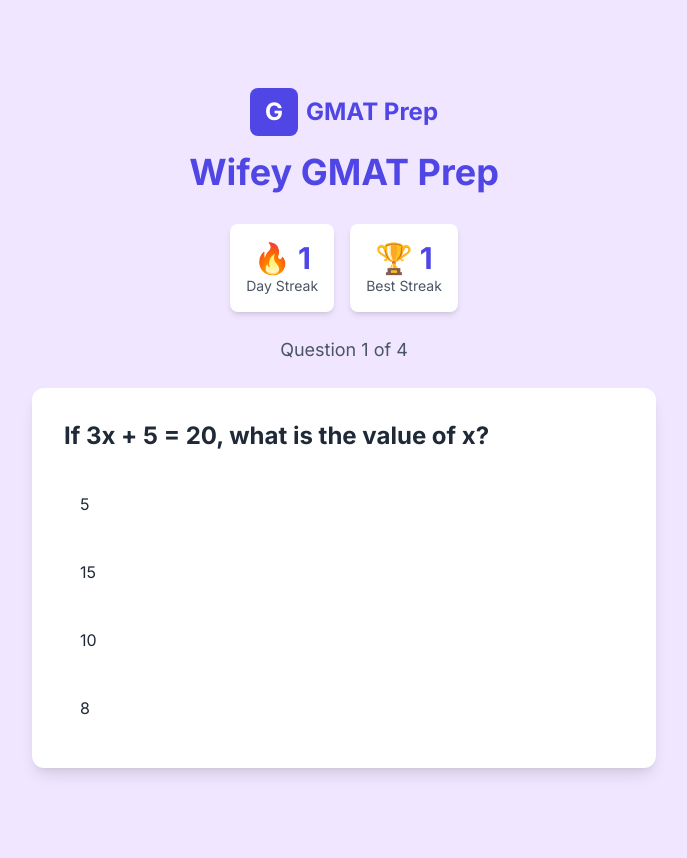
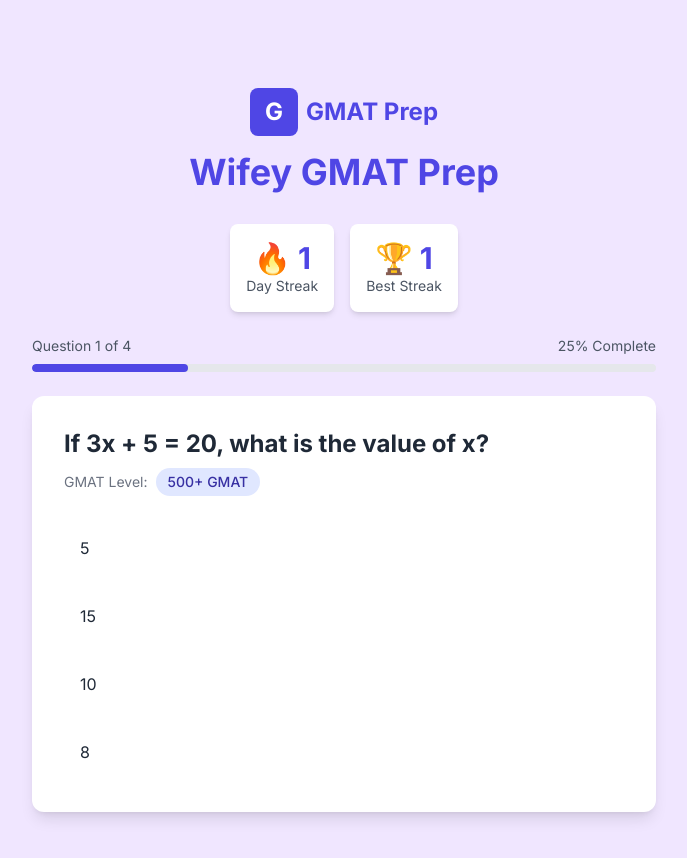
Before and after one commit to trietvuive/wifey-quiz, a Next.js app: page / in a window 1280 px wide. Shown: the top 858 px of the page, without its empty margins (296-983 px from the left). Built offline with nearby package versions, Linux system fonts and the light colour scheme.

Commit message:
add more questions

```diff
--- a/package.json
+++ b/package.json
@@ -3,7 +3,8 @@
     "@types/node": "^22.13.1",
     "@types/react": "^19.0.8",
     "@types/react-dom": "^19.0.3",
-    "next": "^15.1.6"
+    "next": "^15.1.6",
+    "recharts": "^2.15.1"
   },
   "scripts": {
     "dev": "next dev",
--- a/src/app/page.tsx
+++ b/src/app/page.tsx
@@ -2,12 +2,14 @@
 
 import React, { useEffect, useState } from 'react';
 import { getDailyQuestions } from '@/utils/dailyQuestions';
-import { Question } from '@/types/quiz';
+import { Question, EloHistory } from '@/types/quiz';
 import QuizCard from '@/components/QuizCard';
 import Results from '@/components/Results';
 import { QuizState } from '@/types/quiz';
 import StreakDisplay from '@/components/StreakDisplay';
 import Logo from '@/components/Logo';
+import QuizProgress from '@/components/QuizProgress';
+import { calculateNewElo, getInitialElo, updateEloHistory } from '@/utils/eloCalculator';
 
 export default function Home() {
   const [dailyQuestions, setDailyQuestions] = useState<Question[]>([]);
@@ -15,16 +17,51 @@
     currentQuestionIndex: 0,
     score: 0,
     showResults: false,
+    eloRating: getInitialElo()
   });
+  const [ratingHistory, setRatingHistory] = useState<EloHistory[]>([]);
 
   useEffect(() => {
-    setDailyQuestions(getDailyQuestions());
+    const questions = getDailyQuestions();
+    console.log('Setting daily questions:', questions); // Debug log
+    setDailyQuestions(questions);
   }, []);
+
+  useEffect(() => {
+    const stored = localStorage.getItem('eloRating');
+    if (stored) {
+      const { history } = JSON.parse(stored);
+      setRatingHistory(history);
+    }
+  }, [quizState.eloRating]);
 
   const handleAnswer = (isCorrect: boolean) => {
     setTimeout(() => {
+      const currentQuestion = dailyQuestions[quizState.currentQuestionIndex];
+      const newElo = calculateNewElo(
+        quizState.eloRating,
+        currentQuestion.difficulty,
+        isCorrect
+      );
+
+      updateEloHistory(
+        quizState.eloRating,
+        newElo,
+        currentQuestion.difficulty,
+        isCorrect
+      );
+
       if (isCorrect) {
-        setQuizState(prev => ({ ...prev, score: prev.score + 1 }));
+        setQuizState(prev => ({
+          ...prev,
+          score: prev.score + 1,
+          eloRating: newElo
+        }));
+      } else {
+        setQuizState(prev => ({
+          ...prev,
+          eloRating: newElo
+        }));
       }
 
       if (quizState.currentQuestionIndex < dailyQuestions.length - 1) {
@@ -43,6 +80,7 @@
       currentQuestionIndex: 0,
       score: 0,
       showResults: false,
+      eloRating: getInitialElo()
     });
   };
 
@@ -54,9 +92,10 @@
         <StreakDisplay />
         {!quizState.showResults ? (
           <>
-            <div className="text-center mb-6 text-lg text-gray-600">
-              Question {quizState.currentQuestionIndex + 1} of {dailyQuestions.length}
-            </div>
+            <QuizProgress
+              currentQuestion={quizState.currentQuestionIndex}
+              totalQuestions={dailyQuestions.length}
+            />
             {dailyQuestions.length > 0 && (
               <QuizCard
                 question={dailyQuestions[quizState.currentQuestionIndex]}
@@ -69,6 +108,8 @@
             score={quizState.score}
             totalQuestions={dailyQuestions.length}
             onRestart={handleRestart}
+            eloRating={quizState.eloRating}
+            ratingHistory={ratingHistory}
           />
         )}
       </div>
--- /dev/null
+++ b/src/components/Countdown.tsx
@@ -0,0 +1,51 @@
+import React, { useEffect, useState } from 'react';
+
+export default function Countdown() {
+  const [timeLeft, setTimeLeft] = useState('');
+  const [progress, setProgress] = useState(100);
+
+  useEffect(() => {
+    const calculateTime = () => {
+      const now = new Date();
+      const tomorrow = new Date(now);
+      tomorrow.setDate(tomorrow.getDate() + 1);
+      tomorrow.setHours(0, 0, 0, 0);
+
+      const diff = tomorrow.getTime() - now.getTime();
+      const totalMillisInDay = 24 * 60 * 60 * 1000;
+
+      // Calculate progress percentage
+      const progressPercent = (diff / totalMillisInDay) * 100;
+      setProgress(progressPercent);
+
+      // Calculate time components
+      const hours = Math.floor(diff / (1000 * 60 * 60));
+      const minutes = Math.floor((diff % (1000 * 60 * 60)) / (1000 * 60));
+      const seconds = Math.floor((diff % (1000 * 60)) / 1000);
+
+      return `${hours}h ${minutes}m ${seconds}s`;
+    };
+
+    const timer = setInterval(() => {
+      setTimeLeft(calculateTime());
+    }, 1000);
+
+    return () => clearInterval(timer);
+  }, []);
+
+  return (
+    <div className="text-center mt-6 p-4 bg-indigo-50 rounded-lg">
+      <div className="text-sm text-gray-600 mb-2">Next questions in</div>
+      <div className="text-xl font-mono font-bold text-indigo-600 mb-3">{timeLeft}</div>
+      <div className="w-full h-2 bg-gray-200 rounded-full overflow-hidden">
+        <div
+          className="h-full bg-indigo-600 transition-all duration-1000 ease-linear rounded-full"
+          style={{
+            width: `${progress}%`,
+            transition: 'width 1s linear'
+          }}
+        />
+      </div>
+    </div>
+  );
+}
--- a/src/components/QuizCard.tsx
+++ b/src/components/QuizCard.tsx
@@ -21,9 +21,18 @@
     onAnswer(isCorrect);
   };
 
+  console.log('QuizCard received question:', question); // Full question object
+  console.log('Question difficulty:', question?.difficulty); // Specific difficulty check
+
   return (
     <div className="quiz-card">
-      <h2 className="text-2xl font-bold mb-6">{question.question}</h2>
+      <h2 className="text-2xl font-bold mb-2">{question.question}</h2>
+      <div className="flex items-center gap-2 mb-6">
+        <span className="text-sm text-gray-500">GMAT Level:</span>
+        <span className="px-3 py-1 rounded-full text-sm font-medium bg-indigo-100 text-indigo-800">
+          {question.difficulty}+ GMAT
+        </span>
+      </div>
       {question.image && (
         <div className="mb-6">
           <img
--- /dev/null
+++ b/src/components/QuizProgress.tsx
@@ -0,0 +1,25 @@
+import React from 'react';
+
+interface QuizProgressProps {
+  currentQuestion: number;
+  totalQuestions: number;
+}
+
+export default function QuizProgress({ currentQuestion, totalQuestions }: QuizProgressProps) {
+  const progress = ((currentQuestion + 1) / totalQuestions) * 100;
+
+  return (
+    <div className="mb-6">
+      <div className="flex justify-between text-sm text-gray-600 mb-2">
+        <span>Question {currentQuestion + 1} of {totalQuestions}</span>
+        <span>{Math.round(progress)}% Complete</span>
+      </div>
+      <div className="w-full h-2 bg-gray-200 rounded-full overflow-hidden">
+        <div
+          className="h-full bg-indigo-600 transition-all duration-300 ease-out rounded-full"
+          style={{ width: `${progress}%` }}
+        />
+      </div>
+    </div>
+  );
+}
--- /dev/null
+++ b/src/components/RatingGraph.tsx
@@ -0,0 +1,48 @@
+import React from 'react';
+import { LineChart, Line, XAxis, YAxis, Tooltip, ResponsiveContainer } from 'recharts';
+import { EloHistory } from '@/types/quiz';
+
+interface RatingGraphProps {
+  history: EloHistory[];
+}
+
+export default function RatingGraph({ history }: RatingGraphProps) {
+  const data = history.map(item => ({
+    date: new Date(item.date).toLocaleDateString(),
+    rating: item.rating,
+    correct: item.correct
+  }));
+
+  return (
+    <div className="h-64 w-full mt-6">
+      <ResponsiveContainer width="100%" height="100%">
+        <LineChart data={data}>
+          <XAxis dataKey="date" />
+          <YAxis domain={[200, 800]} />
+          <Tooltip
+            content={({ payload }) => {
+              if (!payload?.length) return null;
+              const data = payload[0].payload;
+              return (
+                <div className="bg-white p-2 shadow-lg rounded-lg border">
+                  <p className="text-sm text-gray-600">{data.date}</p>
+                  <p className="font-bold text-indigo-600">Rating: {data.rating}</p>
+                  <p className="text-sm text-gray-600">
+                    {data.correct ? '✅ Correct' : '❌ Incorrect'}
+                  </p>
+                </div>
+              );
+            }}
+          />
+          <Line
+            type="monotone"
+            dataKey="rating"
+            stroke="#4F46E5"
+            strokeWidth={2}
+            dot={{ fill: '#4F46E5' }}
+          />
+        </LineChart>
+      </ResponsiveContainer>
+    </div>
+  );
+}
--- a/src/components/Results.tsx
+++ b/src/components/Results.tsx
@@ -1,26 +1,36 @@
 import React from 'react';
+import Countdown from './Countdown';
+import RatingGraph from './RatingGraph';
+import { EloHistory } from '@/types/quiz';
 
 interface ResultsProps {
   score: number;
   totalQuestions: number;
   onRestart: () => void;
+  eloRating: number;
+  ratingHistory: EloHistory[];
 }
 
-export default function Results({ score, totalQuestions, onRestart }: ResultsProps) {
+export default function Results({ score, totalQuestions, onRestart, eloRating, ratingHistory }: ResultsProps) {
   const percentage = (score / totalQuestions) * 100;
 
   return (
     <div className="quiz-card text-center">
       <h2 className="text-3xl font-bold mb-6">Quiz Complete! 🎉</h2>
-      <p className="text-2xl mb-8">
-        Your score: <span className="font-bold text-indigo-600">{score}</span> out of {totalQuestions} ({percentage.toFixed(1)}%)
+      <p className="text-2xl mb-4">
+        Your score: <span className="font-bold text-indigo-600">{score}</span> out of {totalQuestions}
       </p>
+      <p className="text-xl mb-8">
+        Your GMAT Level: <span className="font-bold text-indigo-600">{Math.round(eloRating)}</span>
+      </p>
+      <RatingGraph history={ratingHistory} />
       <button
         onClick={onRestart}
         className="primary-button"
       >
         Try Again
       </button>
+      <Countdown />
     </div>
   );
 }
--- a/src/types/quiz.ts
+++ b/src/types/quiz.ts
@@ -4,12 +4,14 @@
   image?: string;  // Optional image URL
   options: string[];
   correctAnswer: number;
+  difficulty: number;  // GMAT score level (500-800)
 }
 
 export interface QuizState {
   currentQuestionIndex: number;
   score: number;
   showResults: boolean;
+  eloRating: number;
 }
 
 export interface StreakData {
@@ -17,3 +19,15 @@
   lastLoginDate: string;
   longestStreak: number;
 }
+
+export interface EloRating {
+  rating: number;
+  history: EloHistory[];
+}
+
+export interface EloHistory {
+  date: string;
+  rating: number;
+  questionDifficulty: number;
+  correct: boolean;
+}
--- a/src/utils/dailyQuestions.ts
+++ b/src/utils/dailyQuestions.ts
@@ -7,17 +7,22 @@
 }
 
 export function getDailyQuestions(): Question[] {
+  console.log('All questions:', allQuestions); // Debug log
+
   const today = new Date().toDateString();
   const stored = localStorage.getItem('dailyQuestions');
 
   if (stored) {
     const { date, questions } = JSON.parse(stored);
     if (date === today) {
+      console.log('Returning stored questions:', questions); // Debug log
       return questions;
     }
   }
 
   const dailyQuestions = getRandomQuestions(4);
+  console.log('New daily questions:', dailyQuestions); // Debug log
+
   localStorage.setItem('dailyQuestions', JSON.stringify({
     date: today,
     questions: dailyQuestions
--- /dev/null
+++ b/src/utils/eloCalculator.ts
@@ -0,0 +1,48 @@
+const K_FACTOR = 32; // How quickly the rating changes
+
+export function calculateNewElo(
+  currentElo: number,
+  questionDifficulty: number,
+  isCorrect: boolean
+): number {
+  // Expected score based on rating difference
+  const expectedScore = 1 / (1 + Math.pow(10, (questionDifficulty - currentElo) / 400));
+
+  // Actual score (1 for win, 0 for loss)
+  const actualScore = isCorrect ? 1 : 0;
+
+  // New rating calculation
+  const newRating = Math.round(currentElo + K_FACTOR * (actualScore - expectedScore));
+
+  // Ensure rating stays within GMAT bounds (200-800)
+  return Math.min(Math.max(newRating, 200), 800);
+}
+
+export function getInitialElo(): number {
+  const stored = localStorage.getItem('eloRating');
+  if (stored) {
+    const eloData: EloRating = JSON.parse(stored);
+    return eloData.rating;
+  }
+  return 500; // Starting Elo
+}
+
+export function updateEloHistory(
+  currentElo: number,
+  newElo: number,
+  questionDifficulty: number,
+  correct: boolean
+) {
+  const stored = localStorage.getItem('eloRating');
+  const eloData: EloRating = stored ? JSON.parse(stored) : { rating: currentElo, history: [] };
+
+  eloData.rating = newElo;
+  eloData.history.push({
+    date: new Date().toISOString(),
+    rating: newElo,
+    questionDifficulty,
+    correct
+  });
+
+  localStorage.setItem('eloRating', JSON.stringify(eloData));
+}
```
Also changed, not shown: src/data/questions.ts (+24 -12 lines), 1 other file (tests, documents, lock files or other folders).
